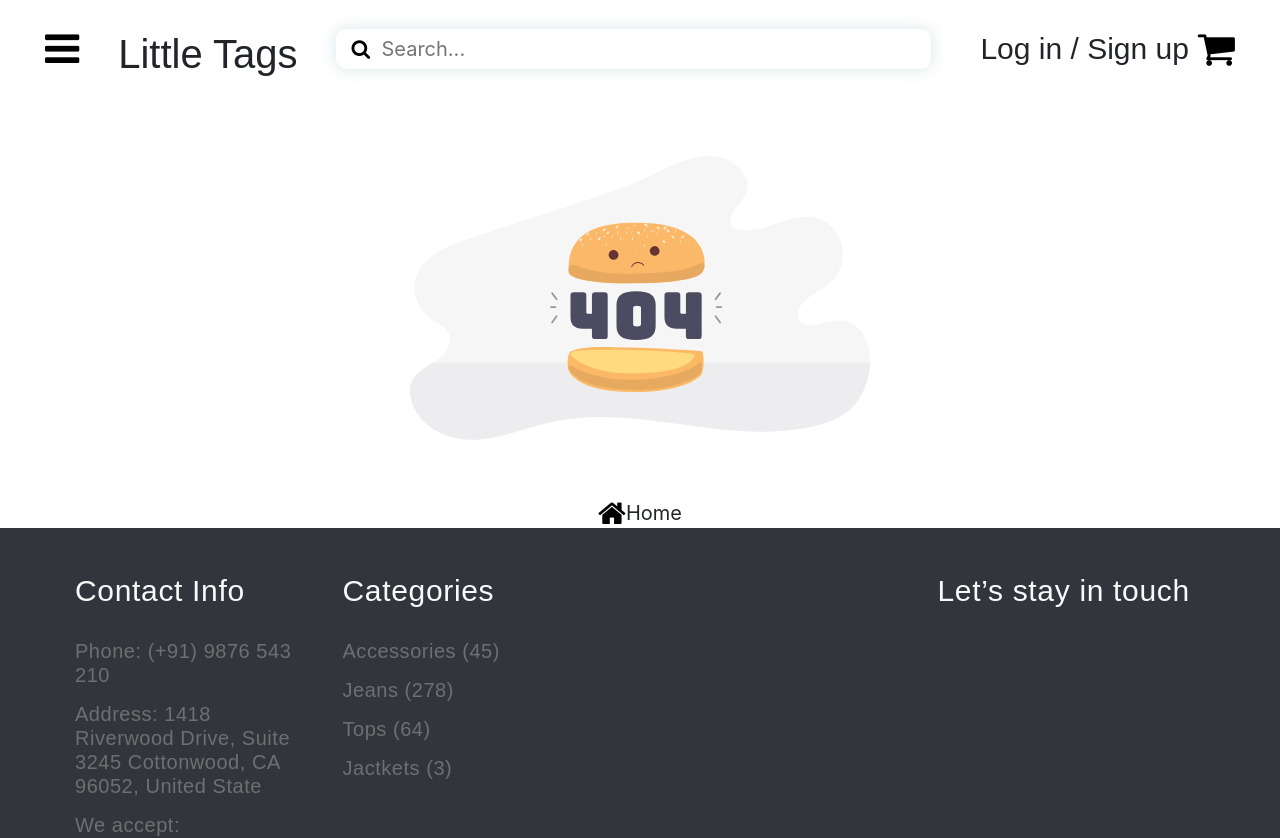
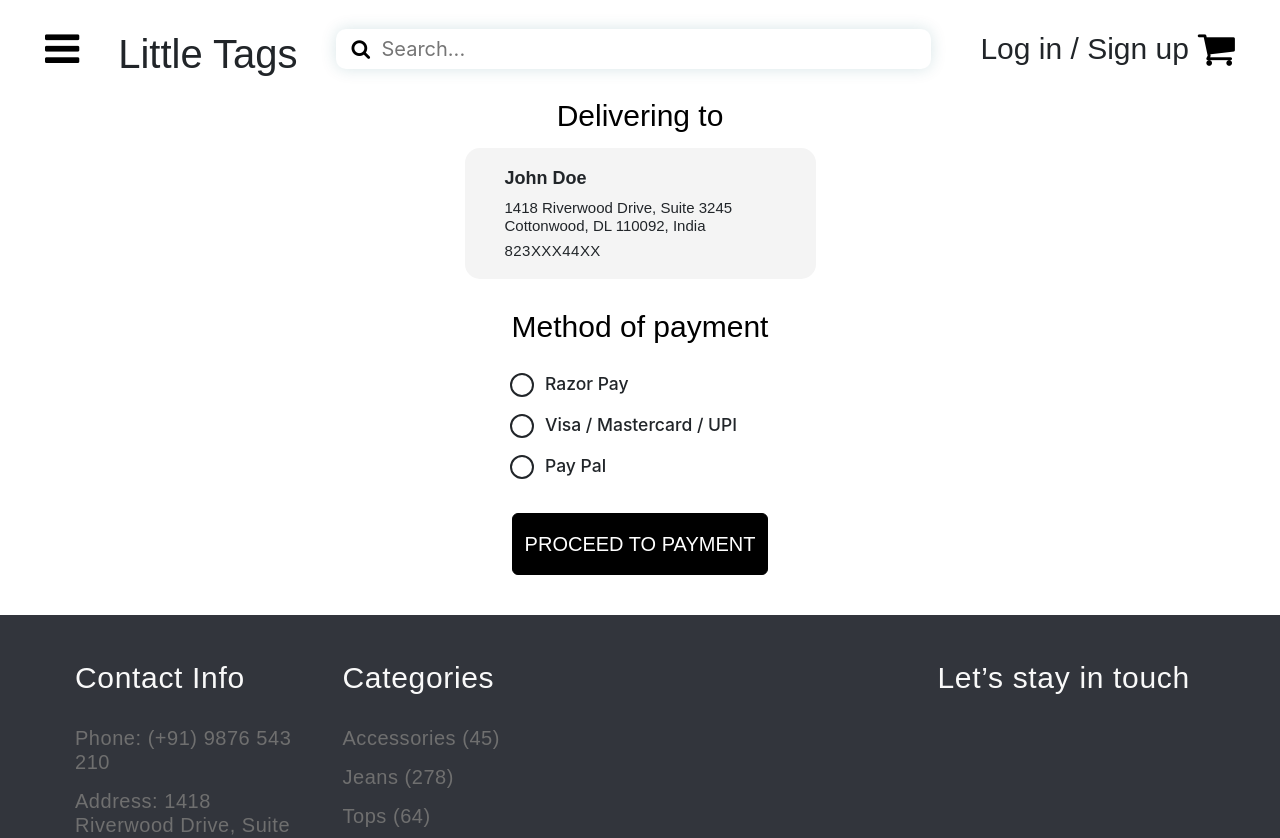
Before and after one commit to pesto-students/little-tags-96mickey, a React (Create React App) app: page /payments in a window 1280 px wide. Shown: the top 838 px of the page. Built offline with nearby package versions, Linux system fonts and the light colour scheme.

Commit message:
Minor:Container:Payments-page

```diff
--- a/src/App.js
+++ b/src/App.js
@@ -3,7 +3,13 @@ import { Route, Switch } from "react-router-dom";
 import { NotFound, Header, Footer, ThankYou } from "components";
 import { connect } from "react-redux";
 import { simpleAction } from "./actions";
-import { Home, ProductList, ProductDescription, Cart } from "containers";
+import {
+  Home,
+  ProductList,
+  ProductDescription,
+  Cart,
+  Payments,
+} from "containers";
 import { contactInfoData, cardUrls } from "./constants/home.contants";
 import { categories } from "./constants/drawer.constants";
 import "./App.css";
@@ -35,6 +41,7 @@ function App() {
           <Route path="/prod/:type" component={ProductList} />
           <Route path="/thanks" component={ThankYou} />
           <Route path="/cart" component={Cart} />
+          <Route path="/payments" component={Payments} />
           <Route component={NotFound} />
         </Switch>
       </div>
--- /dev/null
+++ b/src/constants/cart.constants.js
@@ -0,0 +1 @@
+export const ProceedToPayments = "/payments";
--- a/src/constants/home.contants.js
+++ b/src/constants/home.contants.js
@@ -40,23 +40,23 @@ export const ProductData = [
       {
         label: "Womens Jacket",
         imgUrl: "https://fakestoreapi.com/img/81fPKd-2AYL._AC_SL1500_.jpg",
-        goTo: "/prod/t-shirts/1",
+        goTo: "/prod/1/description",
       },
       {
         label: "Jeans",
         imgUrl:
           "https://fakestoreapi.com/img/71-3HjGNDUL._AC_SY879._SX._UX._SY._UY_.jpg",
-        goTo: "/prod/t-shirts/2",
+        goTo: "/prod/2/description",
       },
       {
         label: "Backpacks",
         imgUrl: "https://fakestoreapi.com/img/71li-ujtlUL._AC_UX679_.jpg",
-        goTo: "/prod/t-shirts/3",
+        goTo: "/prod/3/description",
       },
       {
         label: "Jeans",
         imgUrl: "https://fakestoreapi.com/img/71YXzeOuslL._AC_UY879_.jpg",
-        goTo: "/prod/t-shirts/4",
+        goTo: "/prod/4/description",
       },
     ],
     caption: "Mens Clothing",
@@ -66,22 +66,22 @@ export const ProductData = [
       {
         label: "Womens Jacket",
         imgUrl: "https://fakestoreapi.com/img/51Y5NI-I5jL._AC_UX679_.jpg",
-        goTo: "/prod/t-shirts/15",
+        goTo: "/prod/15/description",
       },
       {
         label: "Womens Jacket",
         imgUrl: "https://fakestoreapi.com/img/81XH0e8fefL._AC_UY879_.jpg",
-        goTo: "/prod/t-shirts/16",
+        goTo: "/prod/16/description",
       },
       {
         label: "Womens Jacket",
         imgUrl: "https://fakestoreapi.com/img/71HblAHs5xL._AC_UY879_-2.jpg",
-        goTo: "/prod/t-shirts/17",
+        goTo: "/prod/17/description",
       },
       {
         label: "Womens Jacket",
         imgUrl: "https://fakestoreapi.com/img/51eg55uWmdL._AC_UX679_.jpg",
-        goTo: "/prod/t-shirts/19",
+        goTo: "/prod/19/description",
       },
     ],
     caption: "Womens Clothing",
--- /dev/null
+++ b/src/constants/payments.contants.js
@@ -0,0 +1,24 @@
+export const Title = "Delivering to ";
+export const ModeOfPaymentText = "Method of payment";
+export const PaymentOptionConfig = [
+  {
+    name: "Razor Pay",
+    identifier: "RazorPay",
+  },
+  {
+    name: "Visa /  Mastercard / UPI",
+    identifier: "VisaPay",
+  },
+  {
+    name: "Pay Pal",
+    identifier: "PayPal",
+  },
+];
+
+export const Address = `1418 Riverwood Drive,
+Suite 3245 Cottonwood,
+DL 110092, India`;
+
+export const PhoneNo = "823XXX44XX";
+
+export const ProceedToPayments = "/payments";
--- a/src/containers/cart/cart.jsx
+++ b/src/containers/cart/cart.jsx
@@ -6,7 +6,14 @@ import {
   CartTitleStyled,
   CartTitleWrapperStyled,
   CartImageWrapperStyled,
+  CartButtonWrapperStyled,
 } from "./cart.styled";
+
+// constants
+import { ProceedToPayments } from "./../../constants/cart.constants";
+
+// components
+import Button from "./../../components/button/button.component";
 
 const renderCartItems = (Items) =>
   Array.isArray(Items) &&
@@ -35,6 +42,15 @@ class CartComponent extends Component {
         </CartTitleWrapperStyled>
 
         {renderCartItems(this.props.cart.addedItems)}
+
+        <CartButtonWrapperStyled>
+          <Button
+            type="primary"
+            onClick={() => this.props.history.push(ProceedToPayments)}
+          >
+            Proceed
+          </Button>
+        </CartButtonWrapperStyled>
       </CartWrapperStyled>
     );
   }
--- a/src/containers/cart/cart.styled.js
+++ b/src/containers/cart/cart.styled.js
@@ -69,3 +69,8 @@ export const CartTitleWrapperStyled = styled.div`
 export const CartImageWrapperStyled = styled.div`
   text-align: center;
 `;
+
+export const CartButtonWrapperStyled = styled.div`
+  width: 50%;
+  margin: 40px auto;
+`;
--- a/src/containers/index.js
+++ b/src/containers/index.js
@@ -2,3 +2,4 @@ export * from "./home";
 export * from "./product-list";
 export * from "./product-description";
 export * from "./cart";
+export * from "./payments";
--- /dev/null
+++ b/src/containers/payments/index.js
@@ -0,0 +1 @@
+export * from "./payments";
--- /dev/null
+++ b/src/containers/payments/payments.jsx
@@ -0,0 +1,78 @@
+import React from "react";
+import { useSelector } from "react-redux";
+
+// constants
+import {
+  Title,
+  ModeOfPaymentText,
+  PaymentOptionConfig,
+  Address,
+  PhoneNo,
+  ProceedToPayments,
+} from "./../../constants/payments.contants";
+
+// styles
+import {
+  PaymentTitleStyled,
+  PaymentAddressWrapperStyled,
+  PaymentAddressStyled,
+  PaymentNameStyled,
+  PaymentPhoneNoStyled,
+  PaymentOptionWrapperStyled,
+  PaymentOptionTitleStyled,
+  PaymentButtonWrapperStyled,
+} from "./payments.styled";
+
+// components
+import Button from "./../../components/button/button.component";
+
+export function Payments() {
+  const name = useSelector((state) => state.user.name);
+
+  const setPaymentMode = (event) => {
+    console.log(event.target.value);
+  };
+
+  return (
+    <div style={{ textAlign: "center" }}>
+      <PaymentTitleStyled>{Title}</PaymentTitleStyled>
+      <PaymentAddressWrapperStyled>
+        <PaymentNameStyled>{name || "John Doe"}</PaymentNameStyled>
+        <PaymentAddressStyled>{Address}</PaymentAddressStyled>
+        <PaymentPhoneNoStyled>{PhoneNo}</PaymentPhoneNoStyled>
+      </PaymentAddressWrapperStyled>
+
+      <PaymentOptionTitleStyled>{ModeOfPaymentText}</PaymentOptionTitleStyled>
+      <PaymentOptionWrapperStyled>
+        <main>
+          {PaymentOptionConfig.map(({ name, identifier }) => (
+            <div class="radio-button">
+              <label class="radio-button__label-wrapper">
+                <h3 class="radio-button__label-title">{name}</h3>
+                <input
+                  type="radio"
+                  name="sharing_preference"
+                  value={identifier}
+                  class="radio-button__input"
+                  onChange={setPaymentMode}
+                />
+                <div class="radio-button__custom-indicator"></div>
+              </label>
+            </div>
+          ))}
+        </main>
+      </PaymentOptionWrapperStyled>
+
+      <PaymentButtonWrapperStyled>
+        <Button
+          type="primary"
+          onClick={() => this.props.history.push(ProceedToPayments)}
+        >
+          Proceed To Payment
+        </Button>
+      </PaymentButtonWrapperStyled>
+    </div>
+  );
+}
+
+export default Payments;
--- /dev/null
+++ b/src/containers/payments/payments.styled.js
@@ -0,0 +1,134 @@
+import styled from "styled-components";
+
+export const PaymentTitleStyled = styled.div`
+  font-family: ${(props) => props.theme.bodyFont};
+  font-size: 30px;
+  font-weight: 500;
+  line-height: 1.2;
+  color: black;
+  margin-bottom: 14px;
+`;
+
+export const PaymentAddressStyled = styled.div`
+  font-family: Arial;
+  font-size: 15px;
+  line-height: 1.18;
+  text-align: left;
+`;
+
+export const PaymentAddressWrapperStyled = styled.div`
+  width: 351px;
+  padding: 20px 80px 20px 40px;
+  border-radius: 15px;
+  background-color: #f4f4f4;
+  margin: auto;
+`;
+
+export const PaymentNameStyled = styled.div`
+  font-family: Arial;
+  font-weight: bold;
+  font-size: 18px;
+  line-height: 1.18;
+  text-align: left;
+  margin-bottom: 10px;
+`;
+export const PaymentPhoneNoStyled = styled.div`
+  font-family: ${(props) => props.theme.footerFontReg};
+  font-size: 15px;
+  line-height: 1.18;
+  letter-spacing: 0.46px;
+  margin-top: 7px;
+  text-align: left;
+`;
+
+export const PaymentOptionWrapperStyled = styled.div`
+  text-align: left;
+  main {
+    line-height: 1.2;
+    margin: 2rem auto;
+    max-width: 260px;
+  }
+
+  .radio-button {
+    margin-bottom: 1rem;
+  }
+
+  .radio-button__label-wrapper {
+    border-radius: 50%;
+    cursor: pointer;
+    display: block;
+    padding-left: 2.5rem;
+    position: relative;
+    top: 0.25rem;
+  }
+  .radio-button__label-wrapper:hover
+    .radio-button__input
+    ~ .radio-button__custom-indicator {
+    border-color: black;
+  }
+
+  .radio-button__label-title {
+    margin-bottom: 20px;
+    margin-left: 10px;
+  }
+
+  .radio-button__label-subtext {
+    display: block;
+    font-size: 0.85rem;
+    font-style: italic;
+  }
+
+  .radio-button__custom-indicator {
+    background-color: white;
+    border: 2px solid;
+    border-radius: 50%;
+    height: 24px;
+    left: 0;
+    position: absolute;
+    top: 0;
+    width: 24px;
+  }
+  .radio-button__custom-indicator::after {
+    background-color: black;
+    border-radius: 50%;
+    content: "";
+    display: none;
+    height: 6px;
+    width: 6px;
+    position: absolute;
+    left: 50%;
+    top: 50%;
+    transform: translate(-50%, -50%);
+  }
+
+  .radio-button__input {
+    opacity: 0;
+    position: absolute;
+    z-index: -1;
+  }
+  .radio-button__input:focus ~ .radio-button__custom-indicator {
+    border-color: black;
+  }
+  .radio-button__input:checked ~ .radio-button__custom-indicator::after {
+    display: block;
+  }
+  .radio-button__input:disabled ~ .radio-button__custom-indicator {
+    opacity: 0.6;
+    pointer-events: none;
+  }
+`;
+
+export const PaymentOptionTitleStyled = styled.div`
+  margin-top: 30px;
+  font-family: ${(props) => props.theme.bodyFont};
+  font-size: 30px;
+  font-weight: 500;
+  line-height: 1.2;
+  color: black;
+  margin-bottom: 25px;
+`;
+
+export const PaymentButtonWrapperStyled = styled.div`
+  width: 20%;
+  margin: 40px auto;
+`;
--- a/src/containers/product-description/product-description.styled.js
+++ b/src/containers/product-description/product-description.styled.js
@@ -6,6 +6,7 @@ export const ProductDescriptionStyled = styled.div`
   max-width: 90vw;
   margin: auto;
   display: flex;
+  justify-content: center;
 `;
 
 export const ProductDiscoverTitle = styled.div`
```
Lines whose indentation alone changed are shown as unchanged.
